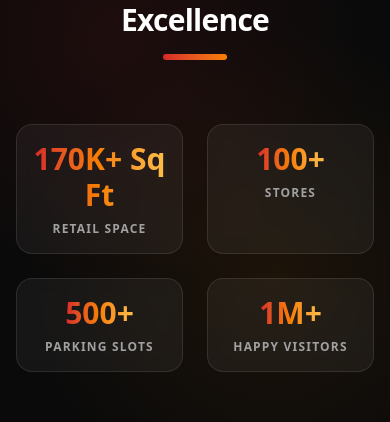
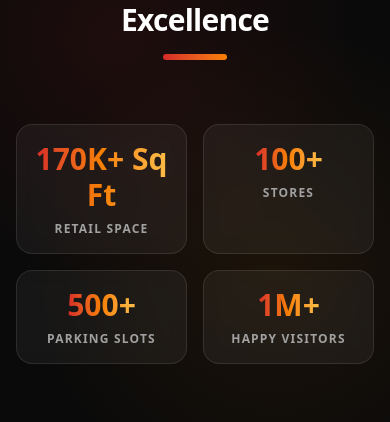
Before and after one commit to balachandu187/power-one-mall, a Next.js app: page / in a window 390 px wide. Shown: the part 8780-9202 px from the top of the page. Built offline with nearby package versions, Linux system fonts and the light colour scheme.

Commit message:
Fix movie carousel overflow, align Toast notification position, and adjust stats mobile grid gap

```diff
--- a/src/app/movies/page.tsx
+++ b/src/app/movies/page.tsx
@@ -121,7 +121,7 @@ export default function MoviesPage() {
         </div>
 
         {/* Movie Card Grid / Mobile Carousel */}
-        <div className="flex overflow-x-auto snap-x snap-mandatory pb-6 md:grid md:grid-cols-2 lg:grid-cols-3 xl:grid-cols-4 gap-8 overflow-visible no-scrollbar px-4 -mx-4 md:px-0 md:mx-0 relative z-10">
+        <div className="flex overflow-x-auto snap-x snap-mandatory pb-6 md:grid md:grid-cols-2 lg:grid-cols-3 xl:grid-cols-4 gap-8 md:overflow-visible no-scrollbar px-4 -mx-4 md:px-0 md:mx-0 relative z-10">
           {MOVIES_DATA.map((movie) => (
             <motion.div
               key={movie.id}
--- a/src/components/sections/StatsCounter.tsx
+++ b/src/components/sections/StatsCounter.tsx
@@ -71,7 +71,7 @@ export default function StatsCounter() {
           <div className="h-1.5 w-16 bg-gradient-to-r from-primary to-secondary mx-auto mt-4 rounded-full" />
         </div>
 
-        <div className="grid grid-cols-2 lg:grid-cols-4 gap-6">
+        <div className="grid grid-cols-2 lg:grid-cols-4 gap-4 sm:gap-6">
           {stats.map((stat, idx) => (
             <StatCounterItem
               key={idx}
--- a/src/components/ui/Toast.tsx
+++ b/src/components/ui/Toast.tsx
@@ -17,7 +17,7 @@ export default function Toast({ isVisible, message, onClose }: ToastProps) {
           initial={{ opacity: 0, y: 50, scale: 0.9 }}
           animate={{ opacity: 1, y: 0, scale: 1 }}
           exit={{ opacity: 0, y: 20, scale: 0.95 }}
-          className="fixed bottom-6 right-6 z-50 flex items-center gap-3 px-4 py-3 rounded-lg shadow-xl glass border-emerald-500/20 max-w-sm"
+          className="fixed bottom-6 left-6 right-6 md:left-auto md:right-6 z-50 flex items-center gap-3 px-4 py-3 rounded-lg shadow-xl glass border-emerald-500/20 md:max-w-sm"
         >
           <CheckCircle className="w-5 h-5 text-emerald-500 shrink-0" />
           <p className="text-sm font-medium text-neutral-800 dark:text-neutral-100">{message}</p>
```
